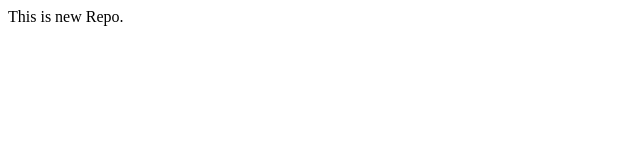
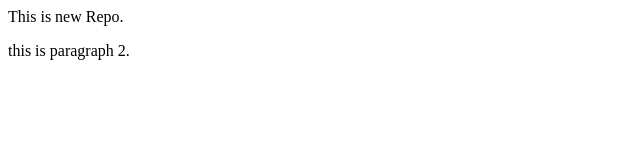
Before and after one commit to vikaspawar126/localrepo, a plain HTML site: page index.html in a window 1280 px wide. Shown: the whole page, without its empty margins (0-640 px from the left). Drawn offline with Linux system fonts and the light colour scheme.

Commit message:
add new paraghraph

```diff
--- a/index.html
+++ b/index.html
@@ -1 +1,2 @@
 <p>This is new Repo.</p>
+<p>this is paragraph 2.</p>
```
